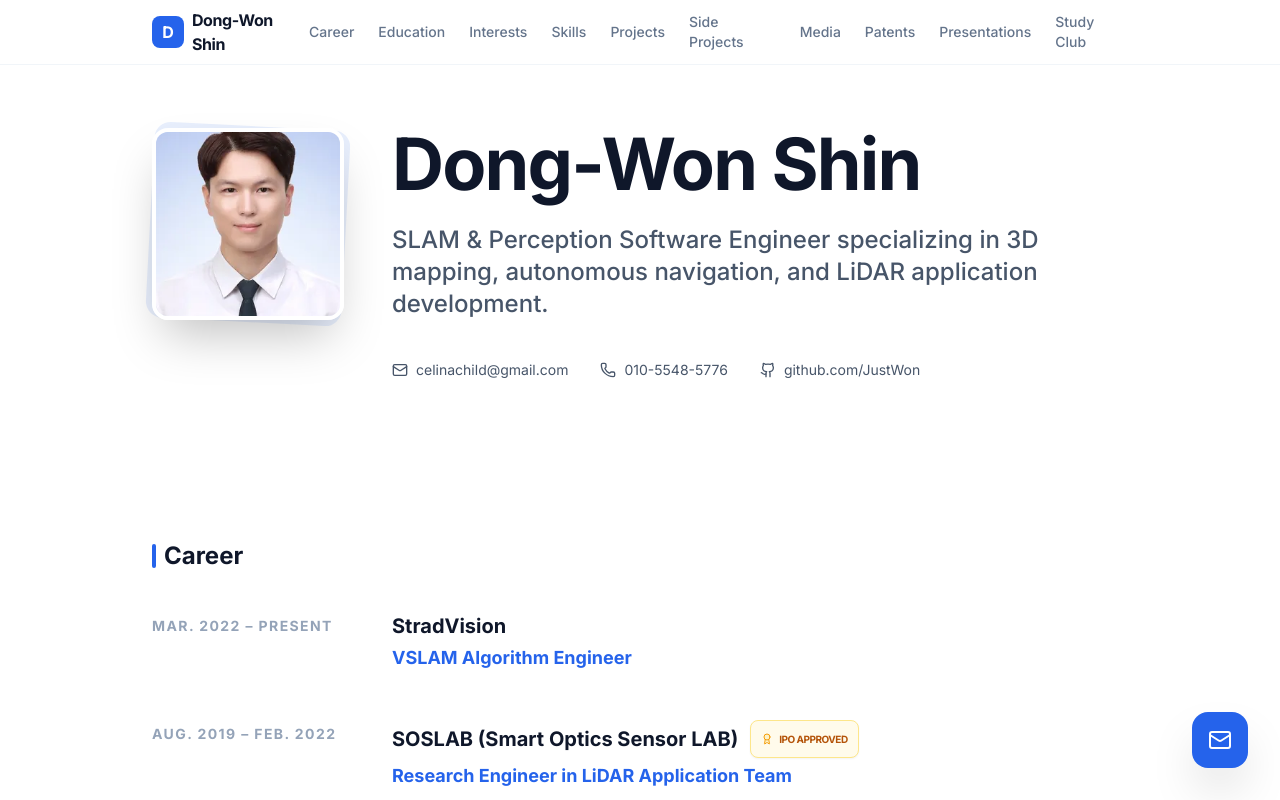
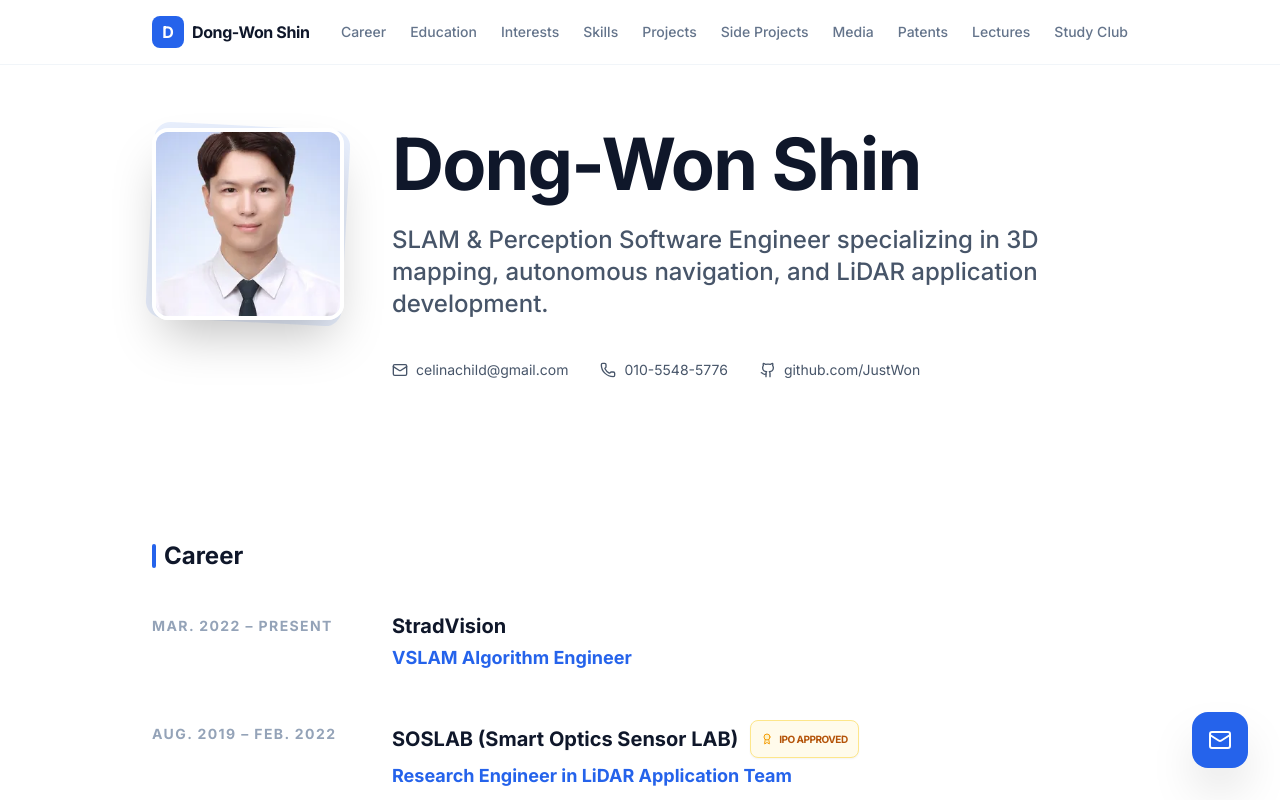
Before and after one commit to dong-won-shin/portfolio, a React (Vite) app: page / in a window 1280 px wide. Shown: the top 800 px of the page. Built offline with nearby package versions, Linux system fonts and the light colour scheme.

Commit message:
rename presentation to lectures

```diff
--- a/App.tsx
+++ b/App.tsx
@@ -29,7 +29,7 @@ import {
   SIDE_PROJECTS,
   PATENTS,
   MEDIA,
-  PRESENTATIONS,
+  LECTURES,
   STUDY_CLUBS
 } from './data';
 import { ProjectItem, MediaItem } from './types';
@@ -284,7 +284,7 @@ const App: React.FC = () => {
     { name: 'Side Projects', id: 'side-projects' },
     { name: 'Media', id: 'media' },
     { name: 'Patents', id: 'patents' },
-    { name: 'Presentations', id: 'presentations' },
+    { name: 'Lectures', id: 'lectures' },
     { name: 'Study Club', id: 'study-club' },
   ];
 
@@ -561,7 +561,7 @@ const App: React.FC = () => {
           </div>
         </Section>
 
-        <Section title="Presentations" id="presentations">
+        <Section title="Lectures" id="lectures">
           <div className="overflow-x-auto">
             <table className="w-full border-collapse">
               <thead>
@@ -573,7 +573,7 @@ const App: React.FC = () => {
                 </tr>
               </thead>
               <tbody>
-                {PRESENTATIONS.map((item, idx) => (
+                {LECTURES.map((item, idx) => (
                   <tr key={idx} className="border-b border-slate-100 hover:bg-slate-50 transition-colors">
                     <td className="py-4 px-4 text-slate-900 font-medium">{item.title}</td>
                     <td className="py-4 px-4">
--- a/data.ts
+++ b/data.ts
@@ -5,7 +5,7 @@ import {
   ProjectItem,
   PatentItem,
   MediaItem,
-  PresentationItem,
+  LectureItem,
   StudyClubItem
 } from './types';
 
@@ -340,7 +340,7 @@ export const MEDIA: MediaItem[] = [
   },
 ];
 
-export const PRESENTATIONS: PresentationItem[] = [
+export const LECTURES: LectureItem[] = [
   { title: "2023년 SLAM 초청 강의", tags: ["교육정보"], date: "Sep. 2023", organization: "고려대학교" },
   { title: "2023년 NeRF 초청 강의", tags: ["교육정보", "발표영상"], date: "Aug. 2023", organization: "서강대학교" },
   { title: "2022 PseudoCon Conference", tags: ["사전"], date: "Nov. 2022", organization: "PseudoLab" },
--- a/types.ts
+++ b/types.ts
@@ -49,7 +49,7 @@ export interface MediaItem {
   details?: ProjectDetail;
 }
 
-export interface PresentationItem {
+export interface LectureItem {
   title: string;
   tags: string[];
   date: string;
```
Also changed, not shown: .claude/settings.local.json.
